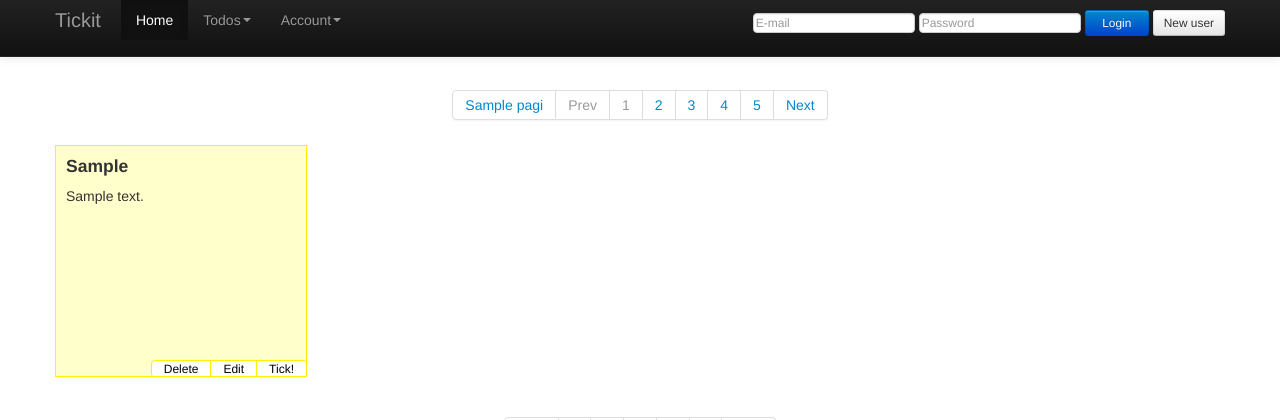
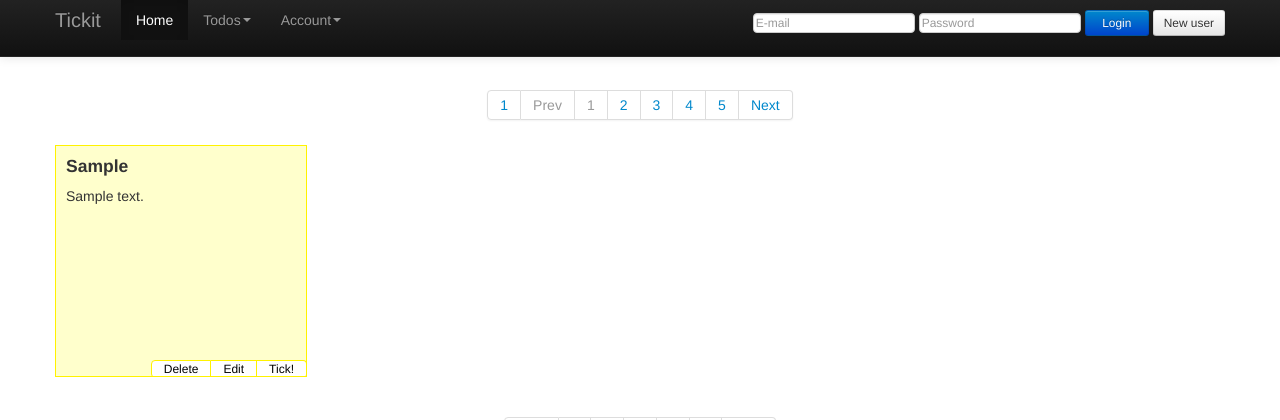
Before and after one commit to vetleen/ticked, a Django app: template ticked/templates/view_todos.html in a window 1280 px wide. Shown: the top 420 px of the page. Run offline with Django 3.2, Linux system fonts and the light colour scheme; tables that the repository leaves empty hold one stand-in row (values such as "Sample post"); the template is opened without the code that fills it: values that come from a table or form of the project are taken from there, most other values are stand-ins (such as "Sample title", 1, 10 or a date in 2020); parts of the project's set-up code (start-up, migrations or seed data) failed here and were passed over; some libraries are stand-ins or nearby versions.

Commit message:
new approach to pagination

```diff
--- a/ticked/templates/view_todos.html
+++ b/ticked/templates/view_todos.html
@@ -8,8 +8,8 @@
         <div class="span12"><!-- pagination -->
           <nav class="pagination pagination-centered">
             <ul>
-            {% for i, n in pagi %}
-             <li><a href="{{  n  }}">{{  i  }}</a></li>
+            {% for page in pagi %}
+             <li><a href="{{  page  }}">{{  page  }}</a></li>
             {% endfor %}
               <li class="disabled"><a href="#">Prev</a></li>
               <li class="disabled"><a href="#">1</a></li>
--- a/todotracker/views.py
+++ b/todotracker/views.py
@@ -46,7 +46,7 @@ def viewtodosview (request, pgnumb=1, message=None):
         pgcount = ((total_todos_selected-1)/todos_per_page)+1
 
     #pagination
-    pagi = {'x': 1, 'y': 2}
+    pagi = [1, 2]
 
     #serve content
     c = {'todos': todos_to_show, 'pgnumb': pgnumb, 'pgcount': pgcount, 'pagi': pagi}
```
Also changed, not shown: 2 other files.
